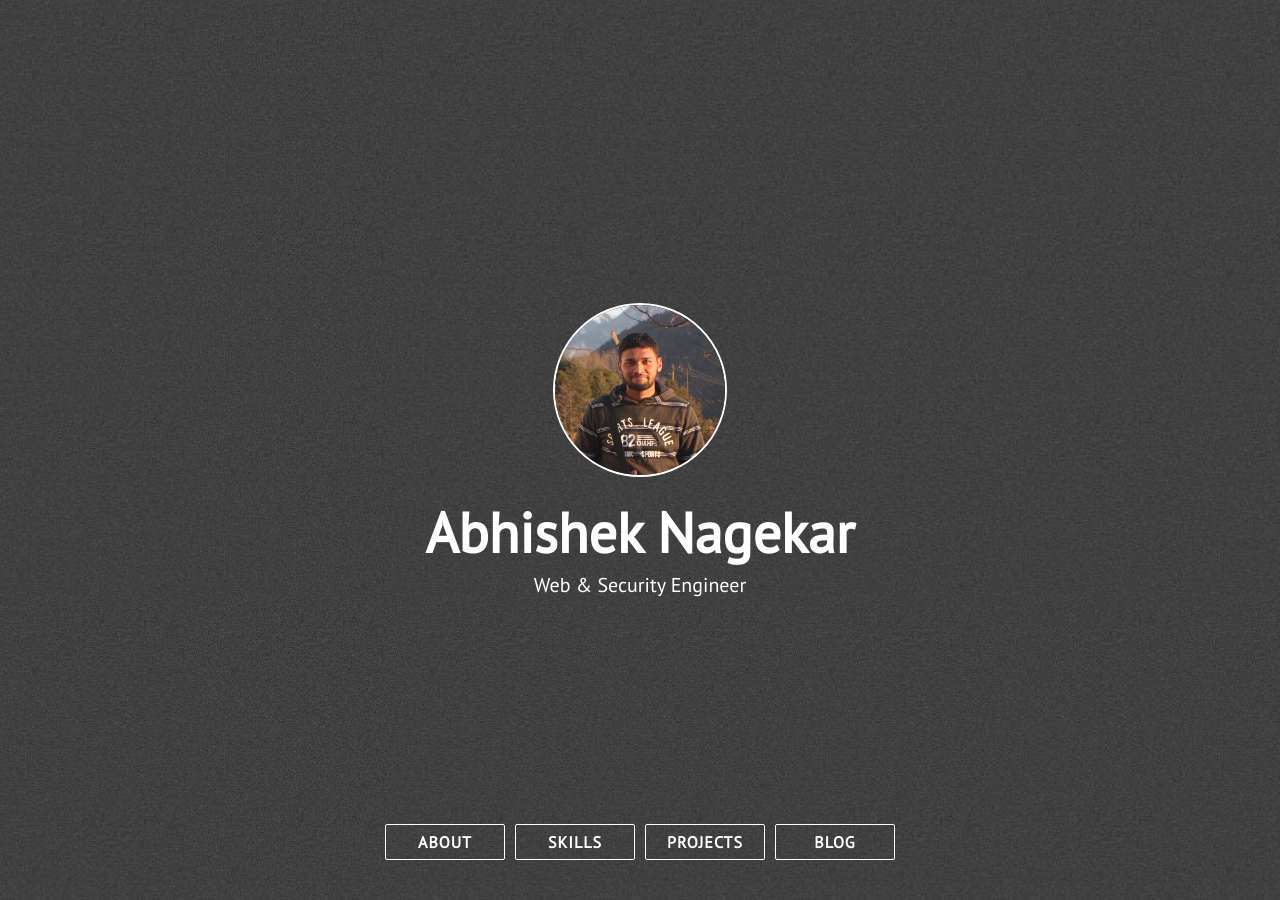
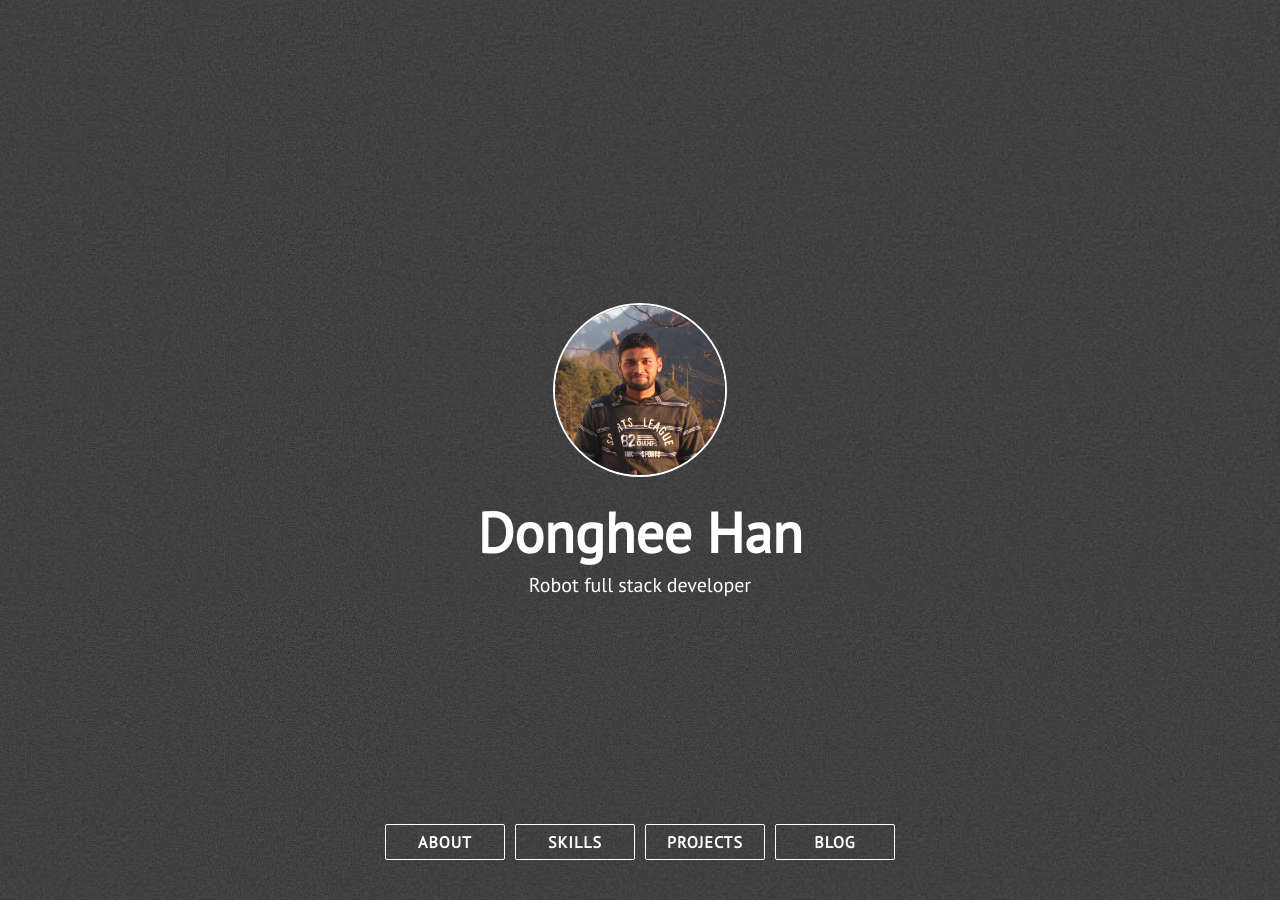
Before and after one commit to hdh7485/portfolio, a Jekyll site: the page built from index.html, in a window 1280 px wide and 900 px high. Built offline with Jekyll 4.4.1, drawn with Linux system fonts in a browser that asks for light colours; nearby versions of some CDN libraries.

Commit message:
Modified nav

```diff
--- a/_includes/nav.html
+++ b/_includes/nav.html
@@ -4,8 +4,8 @@
         <div class="profile-pic-div animated">
             <a href="#about" class="profile-pic-link"><img src="{{ site.profile_picture }}" class="profile-pic"/></a>
         </div>
-        <div class="head-name head-title animated" id="head-name">{{ site.title }}</div>
-        <div class="head-punchline animated">{{ site.description }}</div>
+        <div class="head-name head-title animated" id="head-name">Donghee Han</div>
+        <div class="head-punchline animated">Robot full stack developer</div>
         <div class="head-menu-wrap">
             <a class="semi-transparent-button with-border nav-links" href="#about">ABOUT</a>
             <a class="semi-transparent-button with-border nav-links" href="#skills">SKILLS</a>
--- a/_includes/skills.html
+++ b/_includes/skills.html
@@ -24,17 +24,17 @@
                             <div class="skillbar-bar" style="background: #3498db;"></div>
                         </div> <!-- End Skill Bar -->
 
-                        <div class="skillbar clearfix " data-percent="80%">
+                        <div class="skillbar clearfix " data-percent="85%">
                             <div class="skillbar-title" style="background: #2980b9;"><span>python</span></div>
                             <div class="skillbar-bar" style="background: #3498db;"></div>
                         </div> <!-- End Skill Bar -->
 
-                        <div class="skillbar clearfix " data-percent="80%">
+                        <div class="skillbar clearfix " data-percent="85%">
                             <div class="skillbar-title" style="background: #2980b9;"><span>C++</span></div>
                             <div class="skillbar-bar" style="background: #3498db"></div>
                         </div> <!-- End Skill Bar -->
 
-                        <div class="skillbar clearfix " data-percent="80%">
+                        <div class="skillbar clearfix " data-percent="85%">
                             <div class="skillbar-title" style="background: #2980b9;"><span>Catia</span></div>
                             <div class="skillbar-bar" style="background: #3498db;"></div>
                         </div> <!-- End Skill Bar -->
@@ -44,7 +44,7 @@
                             <div class="skillbar-bar" style="background: #3498db"></div>
                         </div> <!-- End Skill Bar -->
 
-                        <div class="skillbar clearfix " data-percent="70%">
+                        <div class="skillbar clearfix " data-percent="80%">
                             <div class="skillbar-title" style="background: #2980b9"><span>Matlab/Simulink</span></div>
                             <div class="skillbar-bar" style="background: #3498db;"></div>
                         </div> <!-- End Skill Bar -->
```
